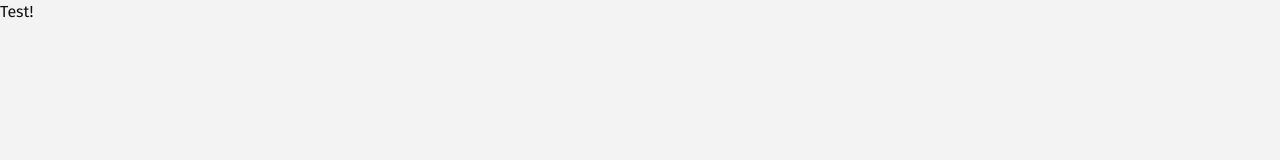
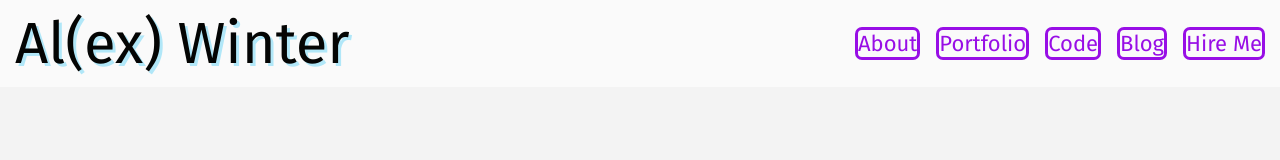
Before and after one commit to pyxalweb/alwinter, a website: page src/index.html in a window 1280 px wide. Drawn offline with nearby package versions, Linux system fonts and the light colour scheme; files that its build step writes are made by us from their sources.

Commit message:
Typography CSS and building the site header
* Started writing header HTML and CSS

* Adjusted "Fonts and Text" and "Colors" in variables.scss

* Started writing placeholder classes for the typography that will be used within the website

```diff
--- a/src/index.html
+++ b/src/index.html
@@ -7,8 +7,32 @@
     <link rel="stylesheet" href="css/app.css">
 </head>
 <body>
-    <div>
-        <p>Test!</p>
-    </div>
+    <header class="header">
+        <div class="header__container">
+            <div class="header__logo">
+                <a href="/" aria-label="Alex Winter">Al(ex) Winter</a>
+            </div>
+
+            <nav class="nav" aria-label="Navigation Menu">
+                <ul class="nav__container">
+                    <li class="nav__item">
+                        <a class="nav__link" href="#">About</a>
+                    </li>
+                    <li class="nav__item">
+                        <a class="nav__link" href="#">Portfolio</a>
+                    </li>
+                    <li class="nav__item">
+                        <a class="nav__link" href="#">Code</a>
+                    </li>
+                    <li class="nav__item">
+                        <a class="nav__link" href="#">Blog</a>
+                    </li>
+                    <li class="nav__item nav__item--highlight">
+                        <a class="nav__link" href="#">Hire Me</a>
+                    </li>
+                </ul>
+            </nav>
+        </div>
+    </header>
 </body>
 </html>
--- a/src/scss/app.scss
+++ b/src/scss/app.scss
@@ -2,3 +2,5 @@
 @import 'fonts';
 @import 'variables';
 @import 'layout';
+@import 'header';
+@import 'content';
--- /dev/null
+++ b/src/scss/content.scss
@@ -0,0 +1,3 @@
+// ***********************************
+//  Content
+// ***********************************
--- a/src/scss/fonts.scss
+++ b/src/scss/fonts.scss
@@ -1,4 +1,4 @@
 // ***********************************
 //  Fonts
 // ***********************************
-@import url('https://fonts.googleapis.com/css2?family=Fira+Sans:ital,wght@0,300;0,400;0,700;1,100;1,400&display=swap');
+@import url('https://fonts.googleapis.com/css2?family=Fira+Sans:ital,wght@0,300;0,400;0,700;1,400&display=swap');
--- /dev/null
+++ b/src/scss/header.scss
@@ -0,0 +1,55 @@
+// ***********************************
+//  Header
+// ***********************************
+.header {
+  background-color: var(--c-white);
+}
+
+.header__container {
+  width: min(1250px, 100vw - 1em);
+  margin-inline: auto;
+  display: flex;
+  justify-content: space-between;
+}
+
+
+
+
+// ***********************************
+//  Logo
+// ***********************************
+.header__logo {
+  display: flex;
+  flex-direction: column;
+  justify-content: center;
+
+  a {
+      @extend %text__logo;
+  }
+}
+
+
+
+
+// ***********************************
+//  Navigation
+// ***********************************
+.nav {
+  display: flex;
+  flex-direction: column;
+  justify-content: center;
+}
+
+.nav__container {
+  list-style: none;
+  display: flex;
+  gap: 1em;
+}
+
+.nav__item {
+
+}
+
+.nav__link {
+  @extend %button;
+}
--- a/src/scss/layout.scss
+++ b/src/scss/layout.scss
@@ -1,6 +1,69 @@
+// ***********************************
+//  Body
+// ***********************************
 body {
     font-family: var(--ff-primary);
     font-size: var(--root-font-size);
     color: var(--c-black);
     background-color: var(--c-light-grey);
 }
+
+
+
+
+// ***********************************
+//  Text
+// ***********************************
+%text__logo {
+  font-size: var(--fs-900);
+  font-weight: var(--fw-400);
+  color: var(--c-black);
+  text-decoration: none;
+  text-shadow: 3px 3px 0px var(--c-secondary);
+}
+
+%text__nav_links {
+  font-size: var(--fs-400);
+  color: var(--c-primary);
+  text-decoration: none;
+}
+
+%text__heading_1 {
+  font-size: var(--fs-900);
+  font-weight: var(--fw-700);
+  color: var(--c-black);
+  text-shadow: 3px 3px 0px var(--c-secondary);
+}
+
+%text__heading_2 {
+
+}
+
+%text__heading_3 {
+
+}
+
+%text__paragraph_1 {
+  font-size: var(--fs-300);
+  font-weight: var(--fw-300);
+  color: var(--c-black);
+}
+
+
+
+
+// ***********************************
+//  Buttons
+// ***********************************
+%button {
+  font-size: var(--fs-400);
+  font-weight: var(--fw-400);
+  color: var(--c-primary);
+  text-decoration: none;
+
+  border: 3px solid var(--c-primary);
+  border-radius: 7px;
+
+  // Todo:
+  // Finish button styling
+}
--- a/src/scss/reset.scss
+++ b/src/scss/reset.scss
@@ -1,5 +1,6 @@
 // https://piccalil.li/blog/a-modern-css-reset
 // Modification suggests by Kevin Powell
+// Additional modifications by Alex Winter for LET Group
 
 /* Box sizing rules */
 *,
@@ -48,6 +49,7 @@ img,
 picture,
 svg {
   max-width: 100%;
+  height: auto;
   display: block;
 }
 
--- a/src/scss/variables.scss
+++ b/src/scss/variables.scss
@@ -6,12 +6,11 @@
 
 --ff-primary: 'Fira Sans', sans-serif;
 
-  --fs-300: 1rem; // 16
-  --fs-400: 1.25rem; // 20
-  --fs-500: 1.375rem; // 22
+--fs-200: 1rem; // 16
+--fs-300: 1.25rem; // 20
+--fs-400: 1.375rem; // 22
 --fs-900: 3.625rem; // 56
 
-  --fw-100: 100; // thin
 --fw-300: 300; // light
 --fw-400: 400; // regular
 --fw-700: 700; // bold
@@ -28,8 +27,9 @@
 // ***********************************
 --c-primary: #980EE6;
 --c-secondary: #B1E7F8;
-  --c-black: #111111;
-  --c-white: #fff;
+--c-tertiary: #FF17F0;
+--c-black: #040504;
+--c-white: #FAFAFA;
 --c-light-grey: #F3F3F3;
 --c-medium-grey: #525252;
 --c-dark-grey: #313131;
@@ -42,12 +42,12 @@
 // ***********************************
 //  Viewport Width Breakpoints (-160px)
 // ***********************************
-$vp-900: 1760px;
-$vp-800: 1600px;
-$vp-700: 1440px;
-$vp-600: 1280px;
-$vp-500: 1120px;
-$vp-400: 960px;
-$vp-300: 800px;
-$vp-200: 640px;
-$vp-100: 480px;
+$vw-900: 1760px;
+$vw-800: 1600px;
+$vw-700: 1440px;
+$vw-600: 1280px;
+$vw-500: 1120px;
+$vw-400: 960px;
+$vw-300: 800px;
+$vw-200: 640px;
+$vw-100: 480px;
```
Lines whose indentation alone changed are shown as unchanged.
